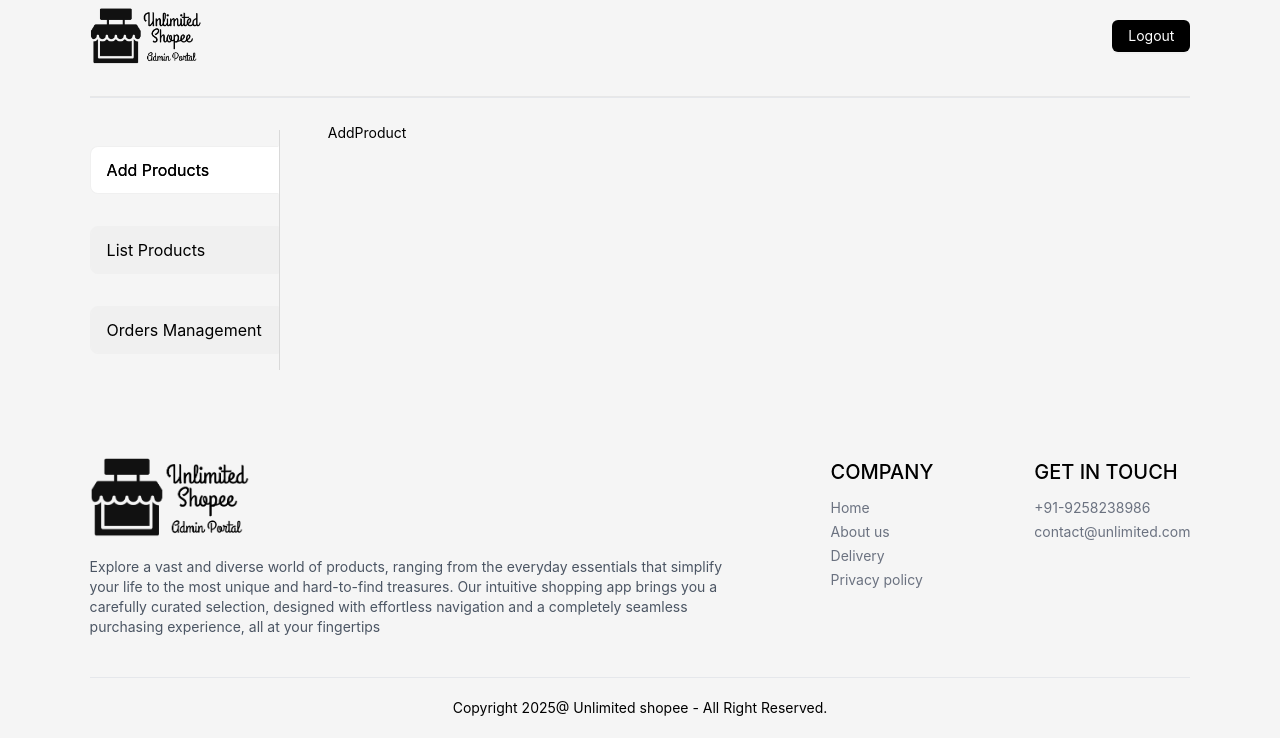
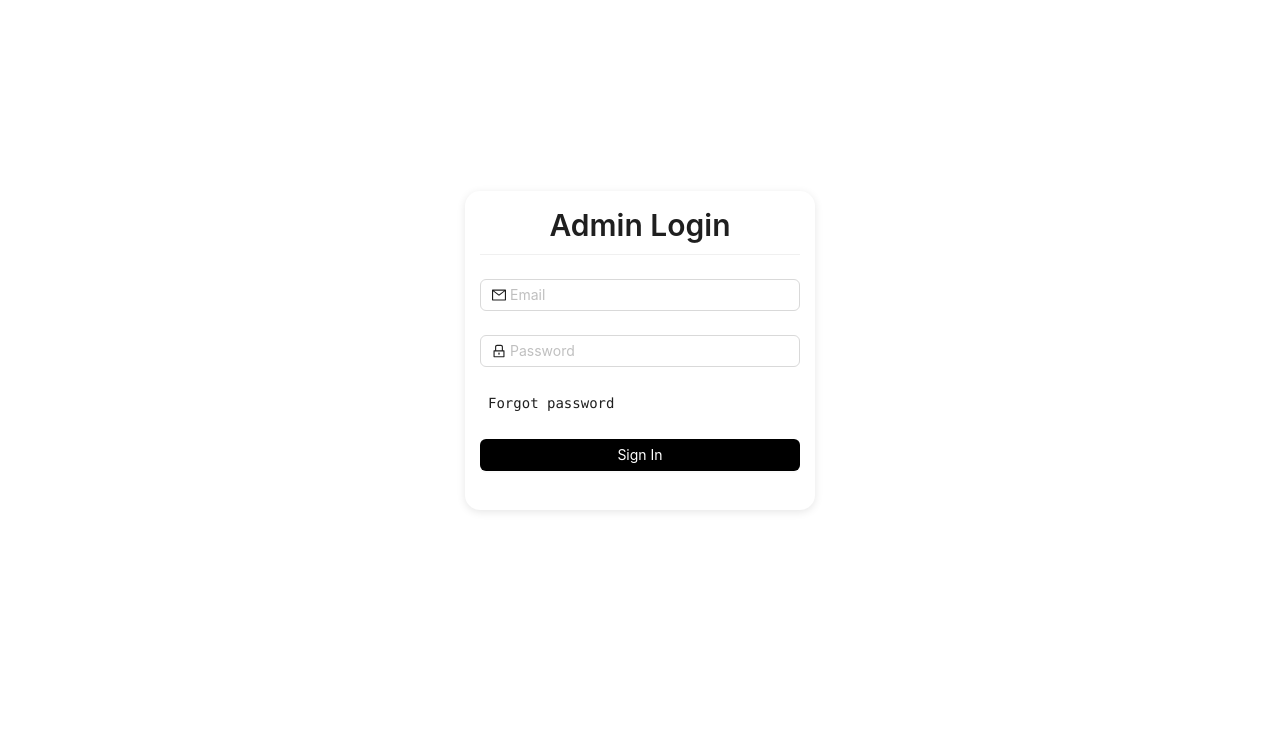
Before and after one commit to saishyam36/unlimited_shopee, a React (Vite) app in the folder admin_shopee/: page /add in a window 1280 px wide. Shown: the top 754 px of the page. Built offline with nearby package versions, Linux system fonts and the light colour scheme.

Commit message:
Login and logout code handled with endpoints

```diff
--- a/admin_shopee/src/App.jsx
+++ b/admin_shopee/src/App.jsx
@@ -6,21 +6,36 @@ import { Route, Routes } from "react-router-dom"
 import AddProduct from "./pages/AddProduct.jsx"
 import ListProducts from "./pages/ListProducts.jsx"
 import Orders from "./pages/Orders.jsx"
+import { useEffect, useState } from "react"
+import Login from "./components/Login.jsx"
+
+export const apiUrl = 'http://localhost:4000/api/user'
 
 function App() {
 
+  const [token, setToken] = useState(localStorage.getItem('token') || '');
+
+  useEffect(() => {
+    localStorage.setItem('token', token);
+  }, [token]);
+
   return (
+    token === '' ? (
+      <div style={{ display: 'flex', justifyContent: 'center', alignItems: 'center', height: 700 }}>
+        <Login setToken={setToken} />
+      </div>
+    ) : (
       <Layout>
         <div className="px-2 sm:px-[4vw] md:px-[5vw] lg:px-[7vw]">
-        <Navbar />
+          <Navbar setToken={setToken} />
           <Divider variant="solid" style={{ borderWidth: 1 }} />
           <div style={{ display: 'flex' }}>
             <AdminTabs />
             <div style={{ flex: 1, paddingLeft: 24 }}>
               <Routes>
-                <Route path="/add" element={<AddProduct />} />
-                <Route path="/list" element={<ListProducts />} />
-                <Route path="/orders" element={<Orders />} />
+                <Route path="/add" element={<AddProduct token={token} />} />
+                <Route path="/list" element={<ListProducts token={token} />} />
+                <Route path="/orders" element={<Orders token={token} />} />
               </Routes>
             </div>
           </div>
@@ -28,6 +43,7 @@ function App() {
         </div>
       </Layout>
     )
+  )
 }
 
 export default App
--- /dev/null
+++ b/admin_shopee/src/components/Login.jsx
@@ -0,0 +1,98 @@
+// import React from 'react'
+import { Form, Input, Button, Typography, Divider, message } from 'antd';
+import { MailOutlined, LockOutlined } from '@ant-design/icons';
+import { Link, useNavigate } from 'react-router-dom';
+import { useForm } from 'antd/es/form/Form';
+import axios from 'axios';
+import { apiUrl } from '../App';
+
+const Login = ({setToken}) => {
+
+  const [loginForm] = useForm();
+  const navigate = useNavigate();
+  const { Title } = Typography;
+
+  const onFinish = async (values) => {
+    try {
+      const response = await axios.post(apiUrl + '/admin', {
+        email: values.email,
+        password: values.password,
+      });
+
+      if (response.status === 200) {
+        const { token } = response.data;
+        setToken(token);
+        alert('Login successful!');
+        navigate('/add', { replace: true });
+      }
+
+    } catch (error) {
+      console.error('Login failed:', error);
+      alert('Login failed! Please check your credentials.');
+
+    }
+
+  };
+
+  const onFinishFailed = (errorInfo) => {
+    loginForm.resetFields();
+    console.log('Failed:', errorInfo);
+
+  };
+
+  return (
+    <div style={{ display: 'flex', justifyContent: 'center', alignItems: 'center', height: 500 }}>
+      <div style={{ background: '#fff', padding: 15, borderRadius: 15, boxShadow: '0 2px 8px rgba(0, 0, 0, 0.1)', width: 350 }}>
+        <Title level={2} style={{ textAlign: 'center', marginBottom: 24 }}>
+          Admin Login
+          <Divider style={{ margin: '10px 0' }} />
+        </Title>
+        <Form
+          form={loginForm}
+          name="login"
+          initialValues={{ remember: true }}
+          onFinish={onFinish}
+          onFinishFailed={onFinishFailed}
+          autoComplete="off"
+        >
+          <Form.Item
+            name="email"
+            rules={[
+              { required: true, message: 'Please enter your email!' },
+              { type: 'email', message: 'Please enter a valid email!' },
+            ]}
+          >
+            <Input prefix={<MailOutlined className="site-form-item-icon" />} placeholder="Email" />
+          </Form.Item>
+
+          <Form.Item
+            name="password"
+            rules={[
+              { required: true, message: 'Please enter your password!' },
+              { min: 6, message: 'Please enter atleast 6 characters!' },
+            ]}
+          >
+            <Input
+              prefix={<LockOutlined className="site-form-item-icon" />}
+              type="password"
+              placeholder="Password"
+            />
+          </Form.Item>
+
+          <div style={{ display: 'flex', justifyContent: 'space-between', marginBottom: 24 }}>
+            <Link className="login-form-forgot">
+              <Button size='small' color='default' className='font-mono' variant='link'>Forgot password</Button>
+            </Link>
+          </div>
+          <Form.Item>
+            <Button type="default" variant='solid' color='default' htmlType="submit" block size="middle">
+              Sign In
+            </Button>
+          </Form.Item>
+        </Form>
+      </div>
+    </div>
+  )
+}
+
+export default Login
--- a/admin_shopee/src/components/Navbar.jsx
+++ b/admin_shopee/src/components/Navbar.jsx
@@ -1,15 +1,25 @@
+import { useNavigate } from "react-router-dom";
 import { assets } from "../assets/assets.js";
 import { Button } from "antd";
 
 
-const Navbar = () => {
+const Navbar = ({setToken}) => {
+
+  const navigate = useNavigate();
+
+  const handleLogout = () => {
+    setToken('');
+    localStorage.removeItem('token');
+    alert('Logout successful!');
+    navigate('', { replace: true });
+  }
 
   return (
     <div className="flex items-center justify-between py-2 font-medium">
       <img src={assets.logo} className="w-28" alt="" />
       <div className="flex items-center gap-4">
         <div className="group relative">
-          <Button shape='default' color="default" variant="solid" >Logout</Button>
+          <Button shape='default' color="default" variant="solid" onClick={handleLogout} >Logout</Button>
         </div>
       </div>
 
--- a/admin_shopee/src/pages/AddProduct.jsx
+++ b/admin_shopee/src/pages/AddProduct.jsx
@@ -2,7 +2,9 @@ import React from 'react'
 
 const AddProduct = () => {
   return (
-    <div>AddProduct</div>
+    <div>
+
+    </div>
   )
 }
 
```
Lines whose indentation alone changed are shown as unchanged.
